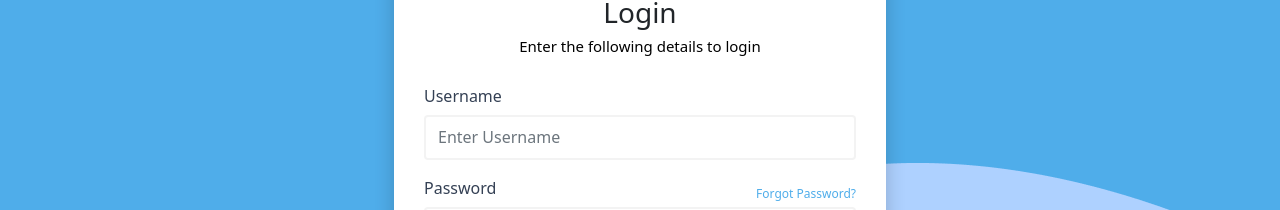
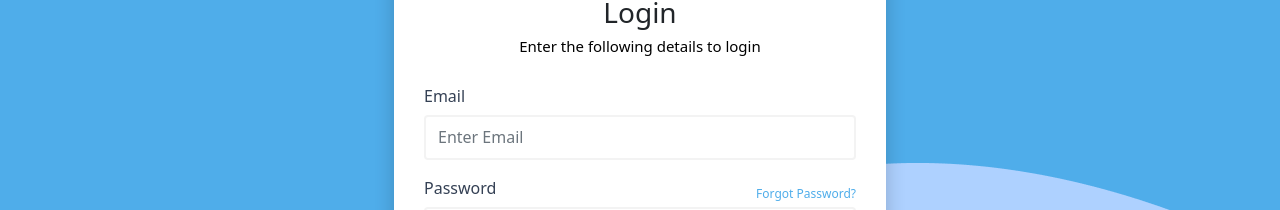
Before and after one commit to ankurkashyap2/dltkash-frontend, a React (Create React App) app: page / in a window 1280 px wide. Shown: the part 207-417 px from the top of the page. Built offline with nearby package versions, Linux system fonts and the light colour scheme.

Commit message:
page title fixed

```diff
--- a/public/index.html
+++ b/public/index.html
@@ -2,7 +2,7 @@
 <html lang="en">
   <head>
     <meta charset="utf-8" />
-    <link rel="icon" href="%PUBLIC_URL%/favicon.ico" />
+    <link rel="icon" href="%PUBLIC_URL%/dltkashlogo.png" />
     <meta name="viewport" content="width=device-width, initial-scale=1" />
     <meta name="theme-color" content="#000000" />
     <meta
@@ -24,7 +24,7 @@
       work correctly both with client-side routing and a non-root public URL.
       Learn how to configure a non-root public URL by running `npm run build`.
     -->
-    <title>React App</title>
+    <title>DLT Kash</title>
   </head>
   <body>
     <noscript>You need to enable JavaScript to run this app.</noscript>
--- a/src/configs/index.js
+++ b/src/configs/index.js
@@ -1,4 +1,4 @@
-export const API_URL = "https://silent-paper-45295.pktriot.net/api/v1";
+export const API_URL = "http://uat.dltkash.com/api/v1";
 export const USER_TOKEN_KEY = "----dltkashUserTokenKey@2022----";
 export const USER_KEY = "----dltkashUserKey@2022----";
 export const USER_REMEMBER_KEY = "----dltkashRememberKey@2022----";
--- a/src/pages/login.jsx
+++ b/src/pages/login.jsx
@@ -71,10 +71,10 @@ const Login = ({ userLogin }) => {
 								return (
 									<Form className="form-align" noValidate onSubmit={handleSubmit}>
 										<Form.Group controlId="exampleForm.ControlInput1">
-											<Form.Label className="text-bottom">Username</Form.Label>
+											<Form.Label className="text-bottom">Email</Form.Label>
 											<Form.Control
 												type="email"
-												placeholder="Enter Username"
+												placeholder="Enter Email"
 												className="field-size mb-3"
 												name="email"
 												required
```
Also changed, not shown: public/dltkashlogo.png (added).
